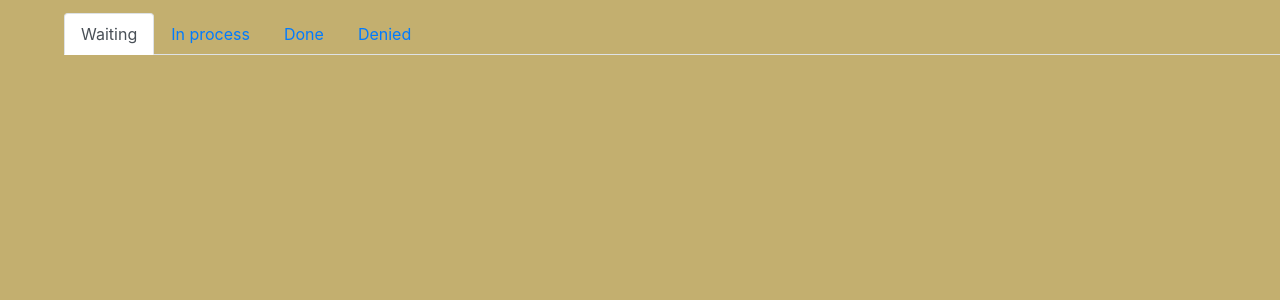
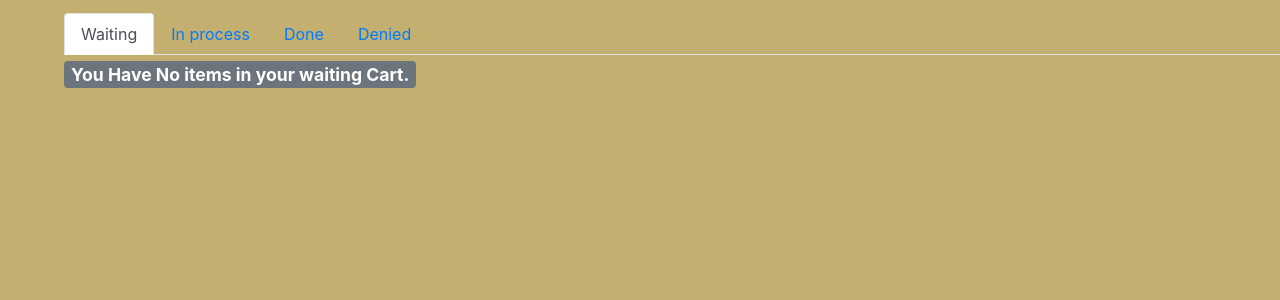
Before and after one commit to LTSana/droidpizza, a Django app: page /cart_page in a window 1280 px wide. Shown: the part 67-367 px from the top of the page. Run offline with Django 3.2, Linux system fonts and the light colour scheme; a user stored in the database is signed in; data comes from the database, SQL or seed files in the repository; parts of the project's set-up code (start-up, migrations or seed data) failed here and were passed over; some libraries are stand-ins or nearby versions; some web fonts are replaced.

Commit message:
Attempt 22

```diff
--- a/orders/views.py
+++ b/orders/views.py
@@ -499,7 +499,11 @@ def cart_page(request):
 
     elif request.method == "GET":
         html_content = {"cart": Cart.objects.filter(owner_id=request.user.pk),
-                        "cart_items": len(Cart.objects.filter(owner_id=request.user.pk, status="waiting"))}
+                        "cart_items": len(Cart.objects.filter(owner_id=request.user.pk, status="waiting")),
+                        "cart_waiting": len(Cart.objects.filter(owner_id=request.user.pk, status="waiting")),
+                        "cart_processing": len(Cart.objects.filter(owner_id=request.user.pk, status="processing")),
+                        "cart_done": len(Cart.objects.filter(owner_id=request.user.pk, status="done")),
+                        "cart_denied": len(Cart.objects.filter(owner_id=request.user.pk, status="denied"))}
 
         return render(request, "pizza/cart.html", html_content)
 
--- a/pizza/settings.py
+++ b/pizza/settings.py
@@ -28,7 +28,7 @@ if os.path.isfile(dotenv_file):
 SECRET_KEY = 'i0&iq&e9u9h6(4_7%pt2s9)f=c$kso=k$c$w@fi9215s=1q0^d'
 
 # SECURITY WARNING: don't run with debug turned on in production!
-DEBUG = False
+DEBUG = True
 
 ALLOWED_HOSTS = ["droid-pizzza.herokuapp.com"]
 
--- a/templates/pizza/cart.html
+++ b/templates/pizza/cart.html
@@ -56,7 +56,7 @@
 					</div>
 				{% endif %}
 			{% endfor %}
-			{% if not cart %}
+			{% if not cart_waiting %}
 				<span class="badge badge_cart badge-secondary">You Have No items in your waiting Cart.</span>
 			{% endif %}
 		</div>
@@ -88,7 +88,7 @@
 					</div>
 				{% endif %}
 			{% endfor %}
-			{% if not cart %}
+			{% if not cart_processing %}
 				<span class="badge badge_cart badge-secondary">You Have No items in your processing Cart.</span>
 			{% endif %}
 		</div>
@@ -122,7 +122,7 @@
 					</div>
 				{% endif %}
 			{% endfor %}
-			{% if not cart %}
+			{% if not cart_done %}
 				<span class="badge badge_cart badge-secondary">You Have No items in your done Cart.</span>
 			{% endif %}
 		</div>
@@ -154,7 +154,7 @@
 					</div>
 				{% endif %}
 			{% endfor %}
-			{% if not cart %}
+			{% if not cart_denied %}
 				<span class="badge badge_cart badge-secondary">You Have No items in your denied Cart.</span>
 			{% endif %}
 		</div>
--- a/templates/pizza/pizza_checkout.html
+++ b/templates/pizza/pizza_checkout.html
@@ -40,6 +40,8 @@
 								<button type="button" class="btn btn-danger" id="deniebtn" data-order="{{orders.pk}}">Denie Order</button>
 							</div>
 						</div>
+					{% elif orders.status != "waiting" and orders.status != "done" and orders.status != "denied" %}
+						<span class="badge badge_cart badge-secondary">No Waiting Orders.</span>
 					{% endif %}
 				{% endfor %}
 			</div>
@@ -62,6 +64,8 @@
 
 							</div>
 						</div>
+					{% elif orders.status != "waiting" and orders.status != "done" and orders.status != "denied" %}
+						<span class="badge badge_cart badge-secondary">No Done Orders.</span>
 					{% endif %}
 				{% endfor %}
 			</div>
@@ -84,6 +88,8 @@
 
 							</div>
 						</div>
+					{% elif orders.status != "waiting" and orders.status != "done" and orders.status != "denied" %}
+						<span class="badge badge_cart badge-secondary">No Denied Orders.</span>
 					{% endif %}
 				{% endfor %}
 			</div>
```
